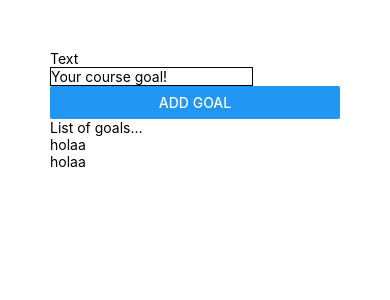
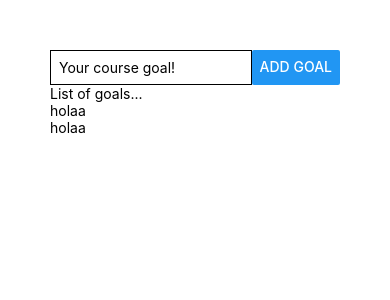
Before and after one commit to wildchamo/RNCblank, a React Native app: screen / in a window 390 px wide. Shown: the top 300 px of the page. Built offline with nearby package versions, Linux system fonts and the light colour scheme.

Commit message:
refactor: update input container layout and remove text label

```diff
--- a/App.js
+++ b/App.js
@@ -5,7 +5,6 @@ export default function App() {
   return (
     <View style={styles.appContainer}>
       <View style={styles.inputContainer}>
-        <Text>Text</Text>
         <TextInput
           placeholder="Your course goal!"
           style={styles.textInput}
@@ -26,12 +25,13 @@ const styles = StyleSheet.create({
     padding: 50,
   },
   inputContainer: {
-    flexDirection: "column",
+    flexDirection: "row",
     justifyContent: "space-between",
   },
   textInput: {
     borderWidth: 1,
     borderColor: "black",
     width: "70%",
+    padding: 8,
   },
 });
```
